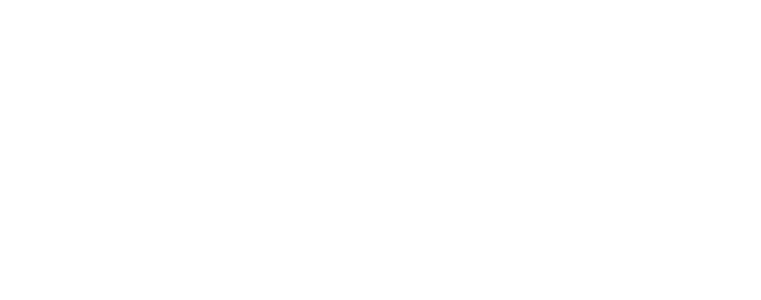
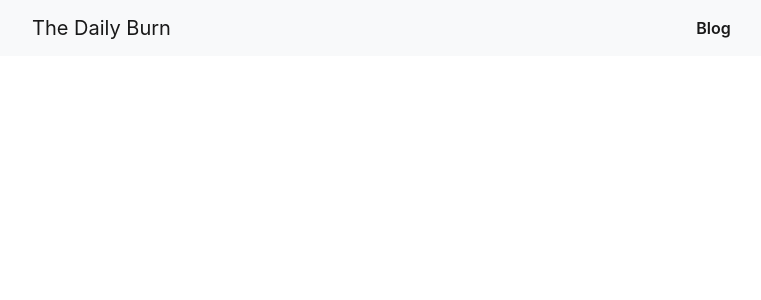
Before and after one commit to Sizan75/the-daily-burn, a React (Create React App) app: page / in a window 1280 px wide. Shown: the top 300 px of the page, without its empty margins (28-789 px from the left). Built offline with nearby package versions, Linux system fonts and the light colour scheme.

Commit message:
header added

```diff
--- a/public/index.html
+++ b/public/index.html
@@ -24,7 +24,9 @@
       work correctly both with client-side routing and a non-root public URL.
       Learn how to configure a non-root public URL by running `npm run build`.
     -->
-    <title>React App</title>
+    <!-- Bootstrap Link -->
+    <link href="https://cdn.jsdelivr.net/npm/bootstrap@5.2.1/dist/css/bootstrap.min.css" rel="stylesheet" integrity="sha384-iYQeCzEYFbKjA/T2uDLTpkwGzCiq6soy8tYaI1GyVh/UjpbCx/TYkiZhlZB6+fzT" crossorigin="anonymous">
+    <title>The Daily Burn</title>
   </head>
   <body>
     <noscript>You need to enable JavaScript to run this app.</noscript>
--- a/src/App.js
+++ b/src/App.js
@@ -1,9 +1,10 @@
 import './App.css';
+import Header from './component/Header/Header';
 
 function App() {
   return (
     <div className="App">
-
+   <Header></Header>
     </div>
   );
 }
--- /dev/null
+++ b/src/component/Header/Header.js
@@ -0,0 +1,26 @@
+
+import React from 'react';
+
+
+const Header = () => {
+    return (
+        <div>
+     <nav className="navbar navbar-expand-lg bg-light">
+  <div className="container-fluid ms-5">
+
+    <a className="navbar-brand" href="/">The Daily Burn</a>
+
+    <div className=" collapse navbar-collapse" id="navbarSupportedContent">
+      <ul className="navbar-nav me-auto mb-2 ms-auto fw-semibold  mb-lg-0">
+        <li className="nav-item  ">
+          <a className="nav-link active" aria-current="page" href="/">Blog</a>
+        </li>
+        </ul>
+    </div>
+  </div>
+</nav>
+        </div>
+    );
+};
+
+export default Header;
```
Also changed, not shown: src/image/logo.jpg (added).
